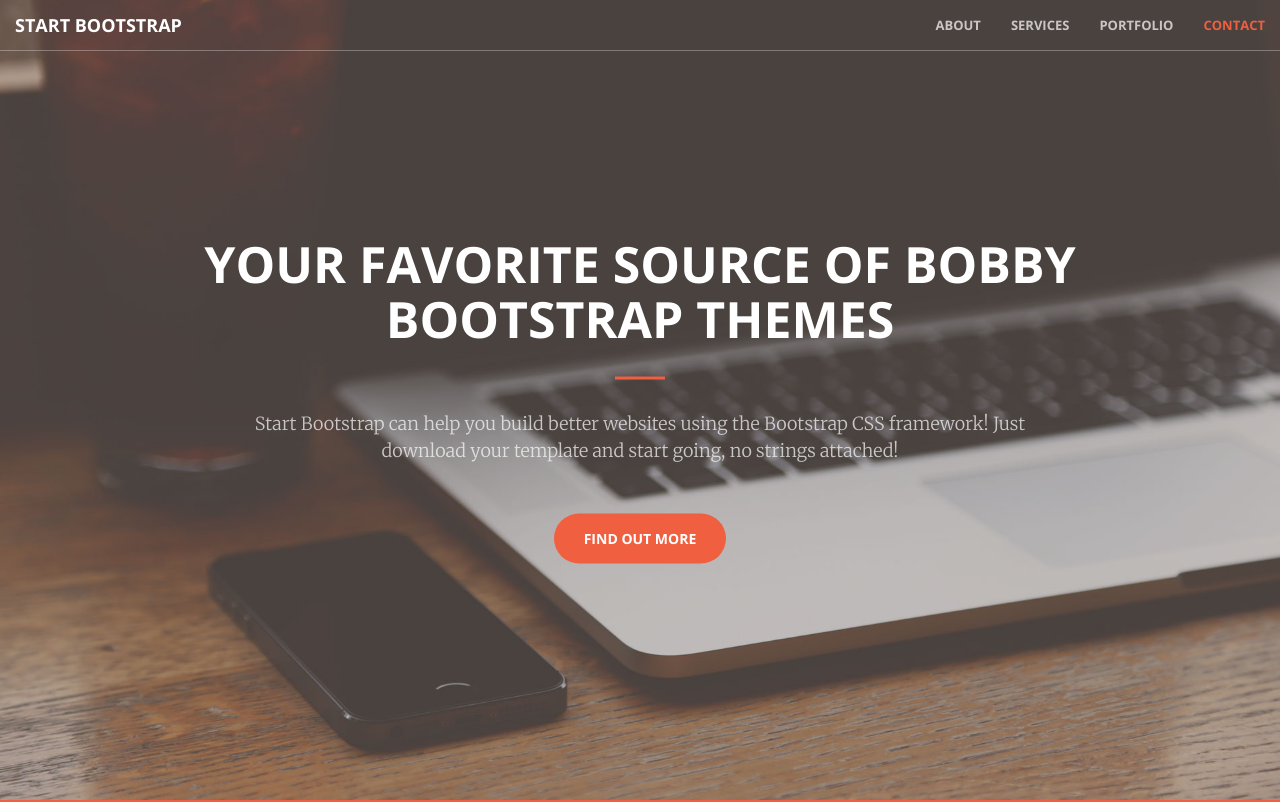
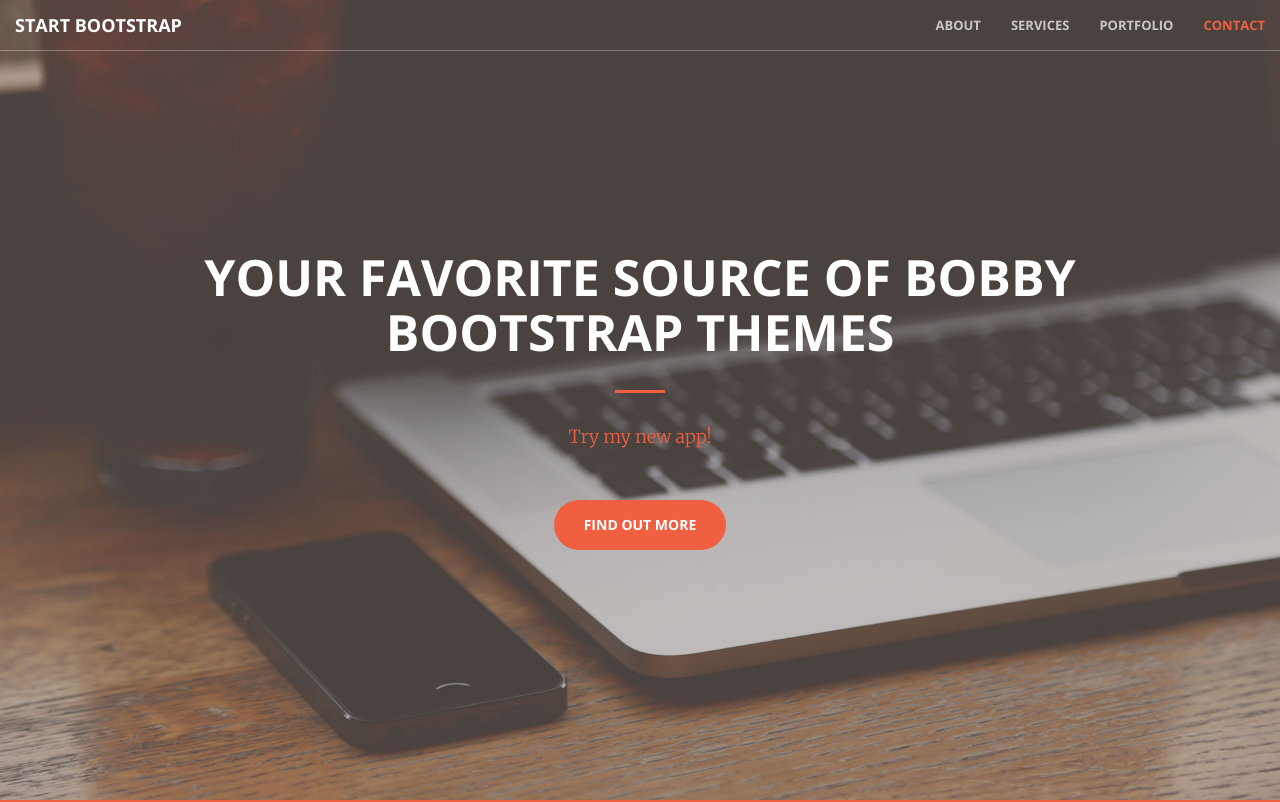
Before and after one commit to bobbyleeacn/bobbyleeacn.github.io, a website: page index.html in a window 1280 px wide. Shown: the top 802 px of the page. Drawn offline with nearby package versions, Linux system fonts and the light colour scheme.

Commit message:
added heroku app link

```diff
--- a/index.html
+++ b/index.html
@@ -73,7 +73,7 @@
             <div class="header-content-inner">
                 <h1 id="homeHeading">Your Favorite Source of Bobby Bootstrap Themes</h1>
                 <hr>
-                <p>Start Bootstrap can help you build better websites using the Bootstrap CSS framework! Just download your template and start going, no strings attached!</p>
+                <p><a href=“https://rocky-caverns-81979.herokuapp.com/“> Try my new app! </a></p>
                 <a href="#about" class="btn btn-primary btn-xl page-scroll">Find Out More</a>
             </div>
         </div>
```
